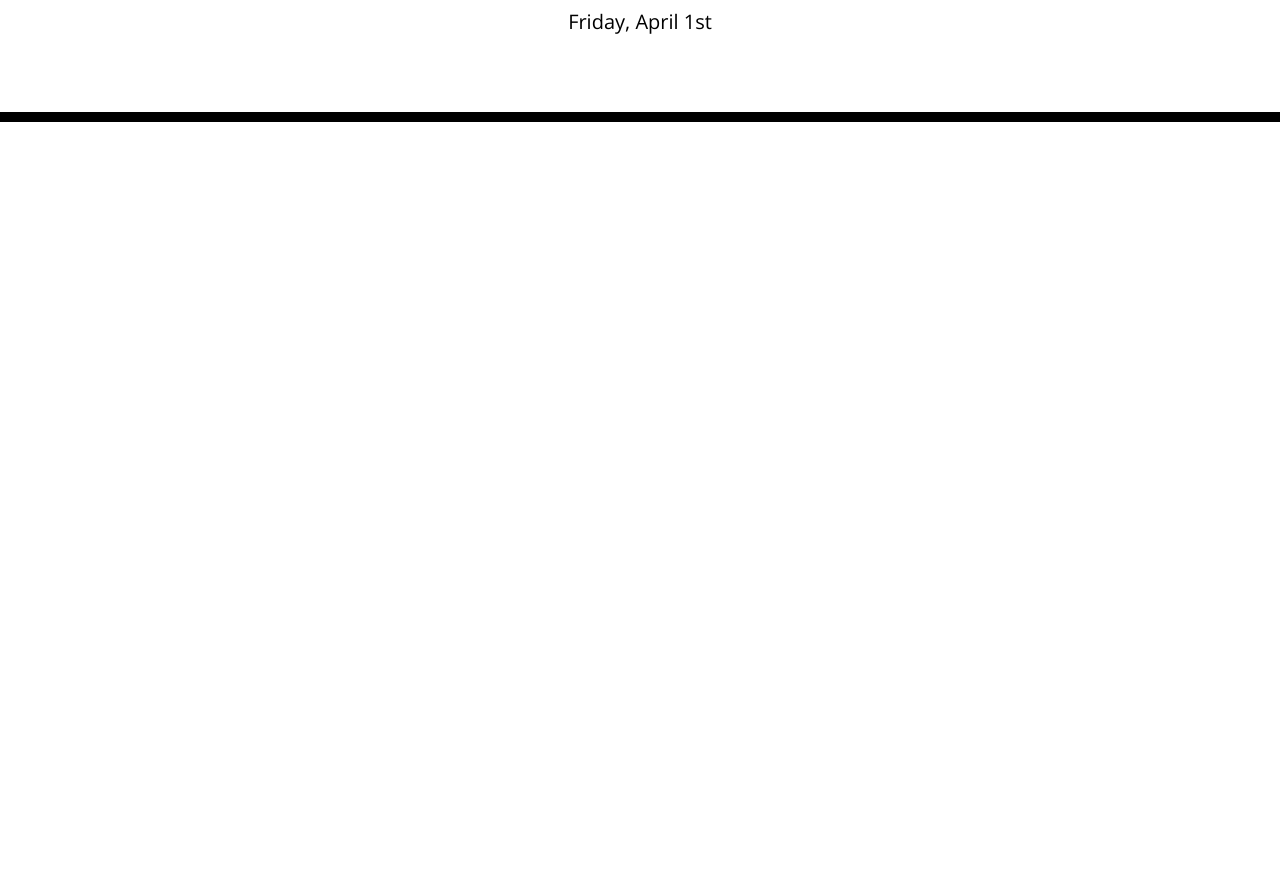
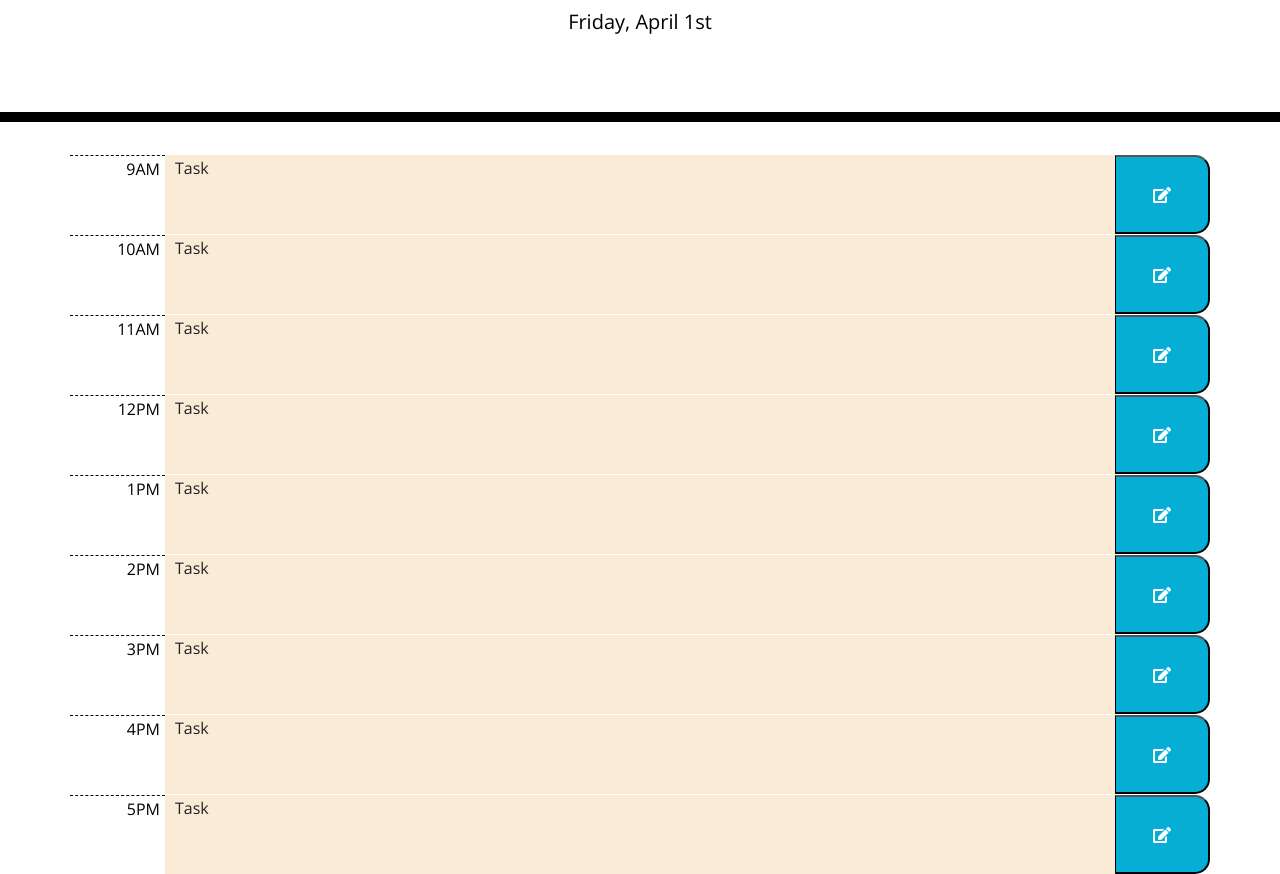
Before and after one commit to JessGallo/work-day-scheduler, a plain HTML site: page index.html in a window 1280 px wide. Shown: the part 182-1056 px from the top of the page. Before the commit the page ends 800 px from the top, so only its background shows below. Drawn offline with nearby package versions, Linux system fonts and the light colour scheme.

Commit message:
added timeblocks to HTML and styled

```diff
--- a/assets/css/style.css
+++ b/assets/css/style.css
@@ -23,6 +23,9 @@ textarea{
 
 .description{
   white-space: pre-wrap;
+  text-align: left;
+  padding: 5px 10px 5px 10px;
+  background-color: antiquewhite;
 }
 
 .time-block{
@@ -40,6 +43,8 @@ textarea{
   background-color: #ffffff;
   color: #000000;
   border-top: 1px dashed #000000;
+  padding: 5px 5px 5px 5px;
+  text-align: right;
 }
 
 .past {
--- a/index.html
+++ b/index.html
@@ -29,7 +29,51 @@
       <p id="currentDay" class="lead"></p>
     </header>
     <div class="container">
-      <!-- Timeblocks go here -->
+      <div class="time-block row">
+        <div class="hour col-1">9AM</div>
+        <div class="description col-10">Task</div>
+        <button class="saveBtn col-1 fas fa-edit"></button>
+      </div>
+      <div class="time-block row">
+        <div class="hour col-1">10AM</div>
+        <div class="description col-10">Task</div>
+        <button class="saveBtn col-1 fas fa-edit"></button>
+      </div>
+      <div class="time-block row">
+        <div class="hour col-1">11AM</div>
+        <div class="description col-10">Task</div>
+        <button class="saveBtn col-1 fas fa-edit"></button>
+      </div>
+      <div class="time-block row">
+        <div class="hour col-1">12PM</div>
+        <div class="description col-10">Task</div>
+        <button class="saveBtn col-1 fas fa-edit"></button>
+      </div>
+      <div class="time-block row">
+        <div class="hour col-1">1PM</div>
+        <div class="description col-10">Task</div>
+        <button class="saveBtn col-1 fas fa-edit"></button>
+      </div>
+      <div class="time-block row">
+        <div class="hour col-1">2PM</div>
+        <div class="description col-10">Task</div>
+        <button class="saveBtn col-1 fas fa-edit"></button>
+      </div>
+      <div class="time-block row">
+        <div class="hour col-1">3PM</div>
+        <div class="description col-10">Task</div>
+        <button class="saveBtn col-1 fas fa-edit"></button>
+      </div>
+      <div class="time-block row">
+        <div class="hour col-1">4PM</div>
+        <div class="description col-10">Task</div>
+        <button class="saveBtn col-1 fas fa-edit"></button>
+      </div>
+      <div class="time-block row">
+        <div class="hour col-1">5PM</div>
+        <div class="description col-10">Task</div>
+        <button class="saveBtn col-1 fas fa-edit"></button>
+      </div>
     </div>
 
     <script src="https://code.jquery.com/jquery-3.4.1.min.js"></script>
```
Also changed, not shown: assets/js/script.js (line endings or trailing spaces).
